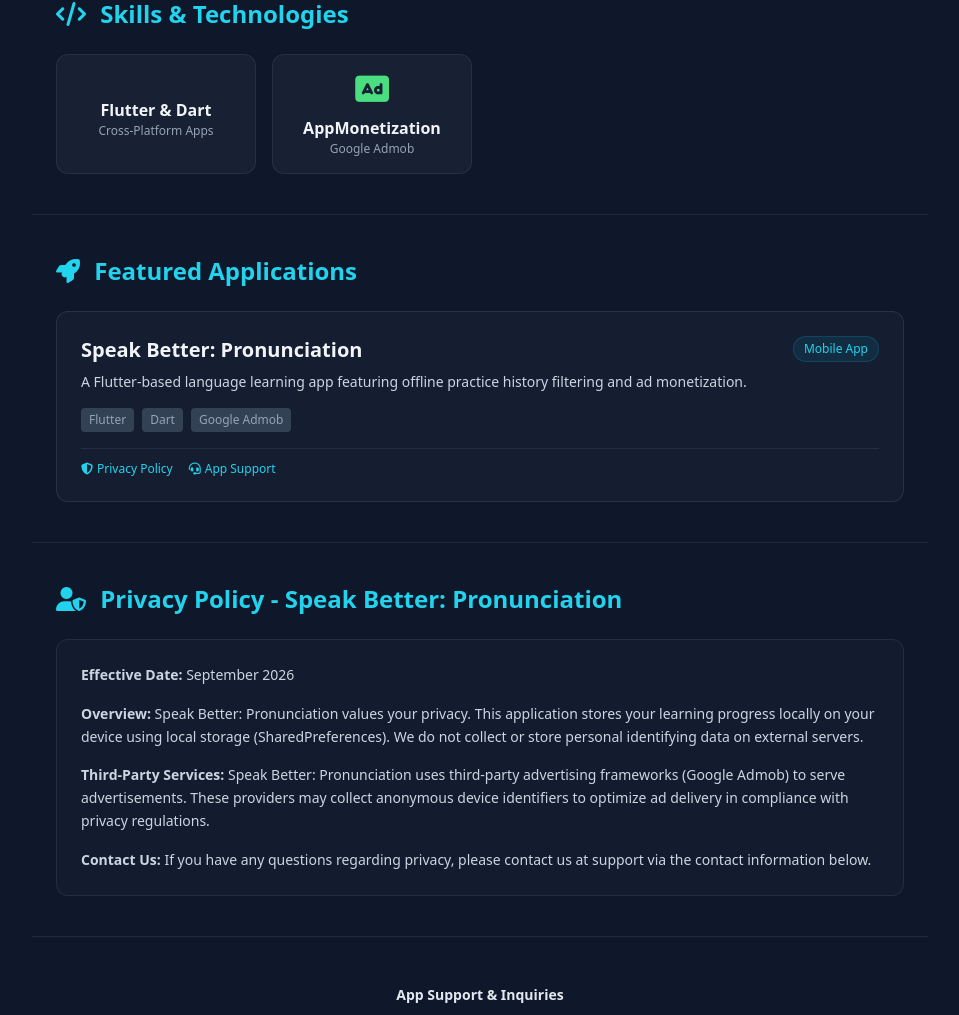
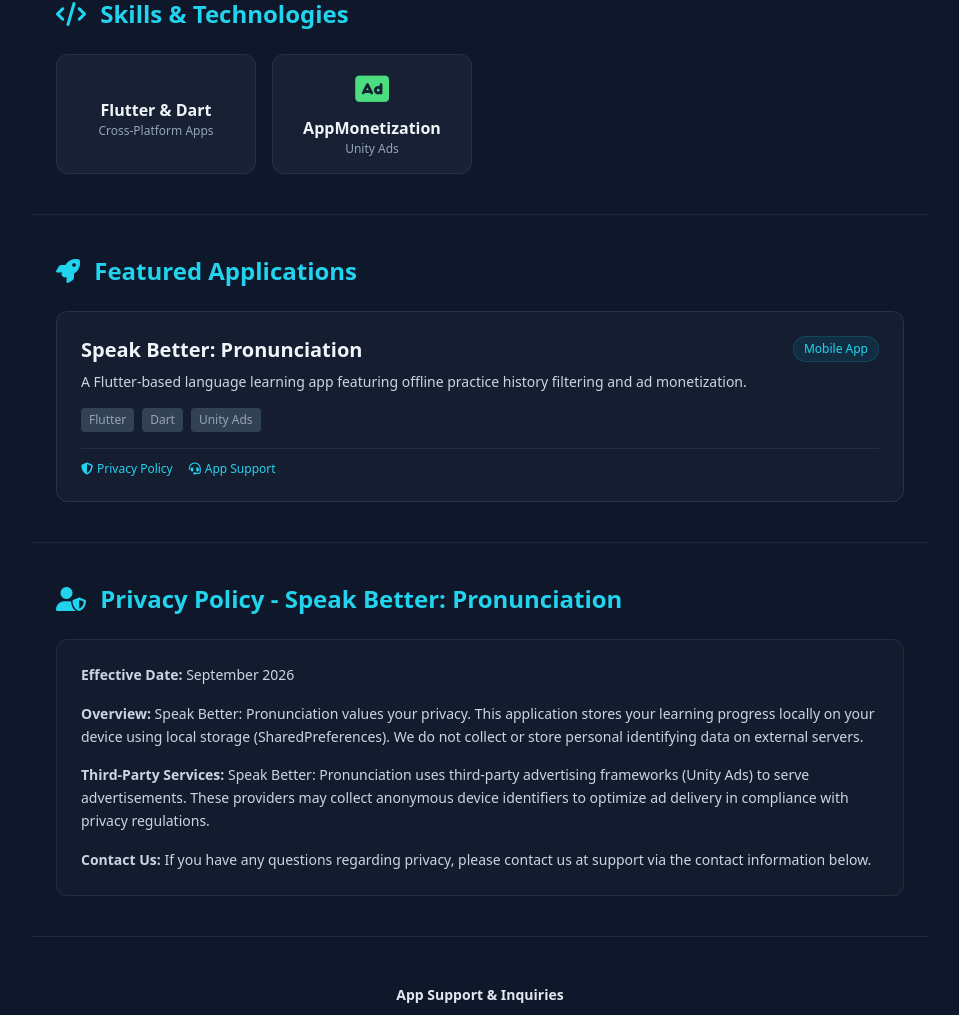
Before and after one commit to TuanPhan1982/speakbetter-site, a plain HTML site: page index.html in a window 1280 px wide. Shown: the part 487-1502 px from the top of the page, without its empty margins (160-1119 px from the left). Drawn offline with nearby package versions, Linux system fonts and the light colour scheme.

Commit message:
* Change from Google Admob to Unity Ads.

```diff
--- a/index.html
+++ b/index.html
@@ -41,7 +41,7 @@
             <div class="bg-slate-800/60 p-4 rounded-xl border border-slate-700/50 text-center">
                 <i class="fa-solid fa-rectangle-ad text-3xl text-green-400 mb-2"></i>
                 <div class="font-semibold">AppMonetization</div>
-                <div class="text-xs text-slate-400">Google Admob</div>
+                <div class="text-xs text-slate-400">Unity Ads</div>
             </div>
         </div>
     </section>
@@ -63,7 +63,7 @@
                 <div class="flex flex-wrap gap-2 text-xs text-slate-400 mb-4">
                     <span class="bg-slate-700 px-2 py-1 rounded">Flutter</span>
                     <span class="bg-slate-700 px-2 py-1 rounded">Dart</span>
-                    <span class="bg-slate-700 px-2 py-1 rounded">Google Admob</span>
+                    <span class="bg-slate-700 px-2 py-1 rounded">Unity Ads</span>
                 </div>
                 <div class="pt-3 border-t border-slate-700/50 flex gap-4 text-xs text-cyan-400">
                     <a href="#privacy" class="hover:underline flex items-center gap-1"><i class="fa-solid fa-shield-halved"></i> Privacy Policy</a>
@@ -80,7 +80,7 @@
         <div class="bg-slate-800/30 p-6 rounded-xl border border-slate-700/50 text-sm text-slate-300 space-y-4 leading-relaxed">
             <p><strong>Effective Date:</strong> September 2026</p>
             <p><strong>Overview:</strong> Speak Better: Pronunciation values your privacy. This application stores your learning progress locally on your device using local storage (SharedPreferences). We do not collect or store personal identifying data on external servers.</p>
-            <p><strong>Third-Party Services:</strong> Speak Better: Pronunciation uses third-party advertising frameworks (Google Admob) to serve advertisements. These providers may collect anonymous device identifiers to optimize ad delivery in compliance with privacy regulations.</p>
+            <p><strong>Third-Party Services:</strong> Speak Better: Pronunciation uses third-party advertising frameworks (Unity Ads) to serve advertisements. These providers may collect anonymous device identifiers to optimize ad delivery in compliance with privacy regulations.</p>
             <p><strong>Contact Us:</strong> If you have any questions regarding privacy, please contact us at support via the contact information below.</p>
         </div>
     </section>
```
